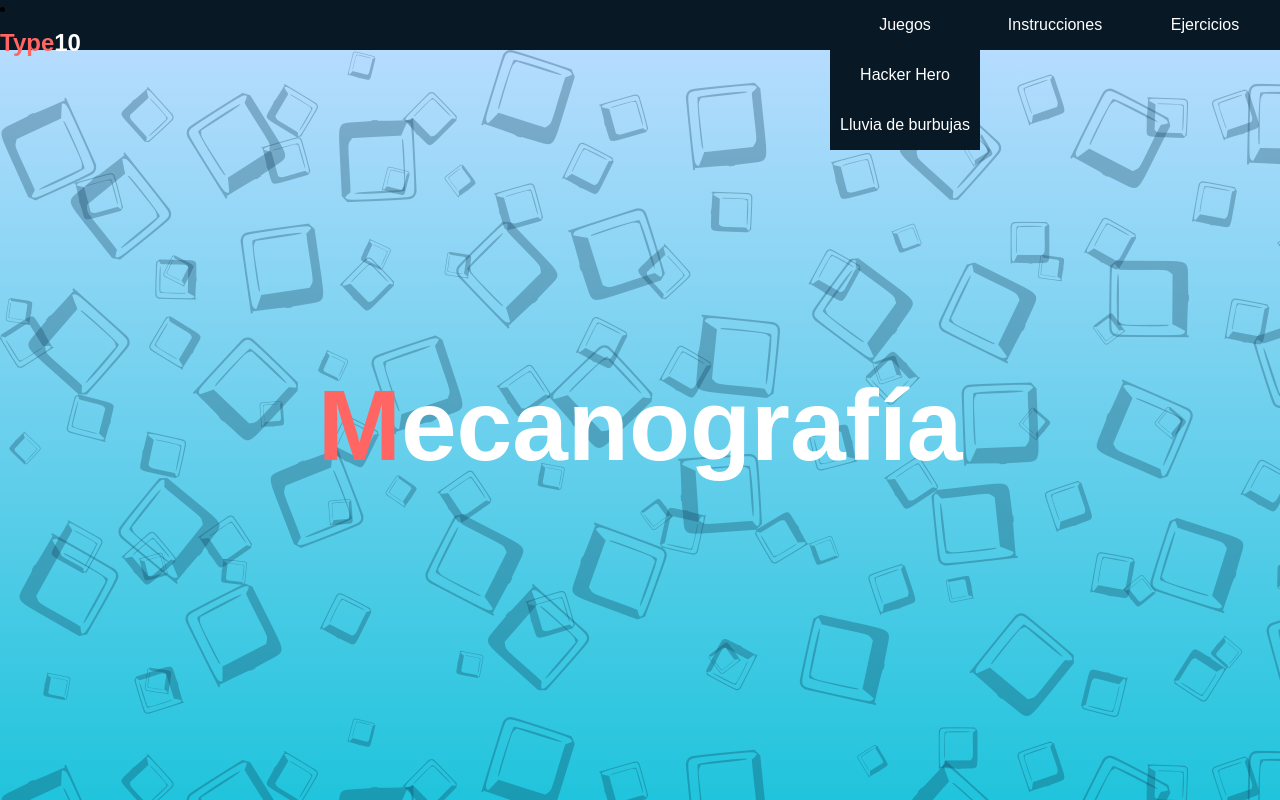
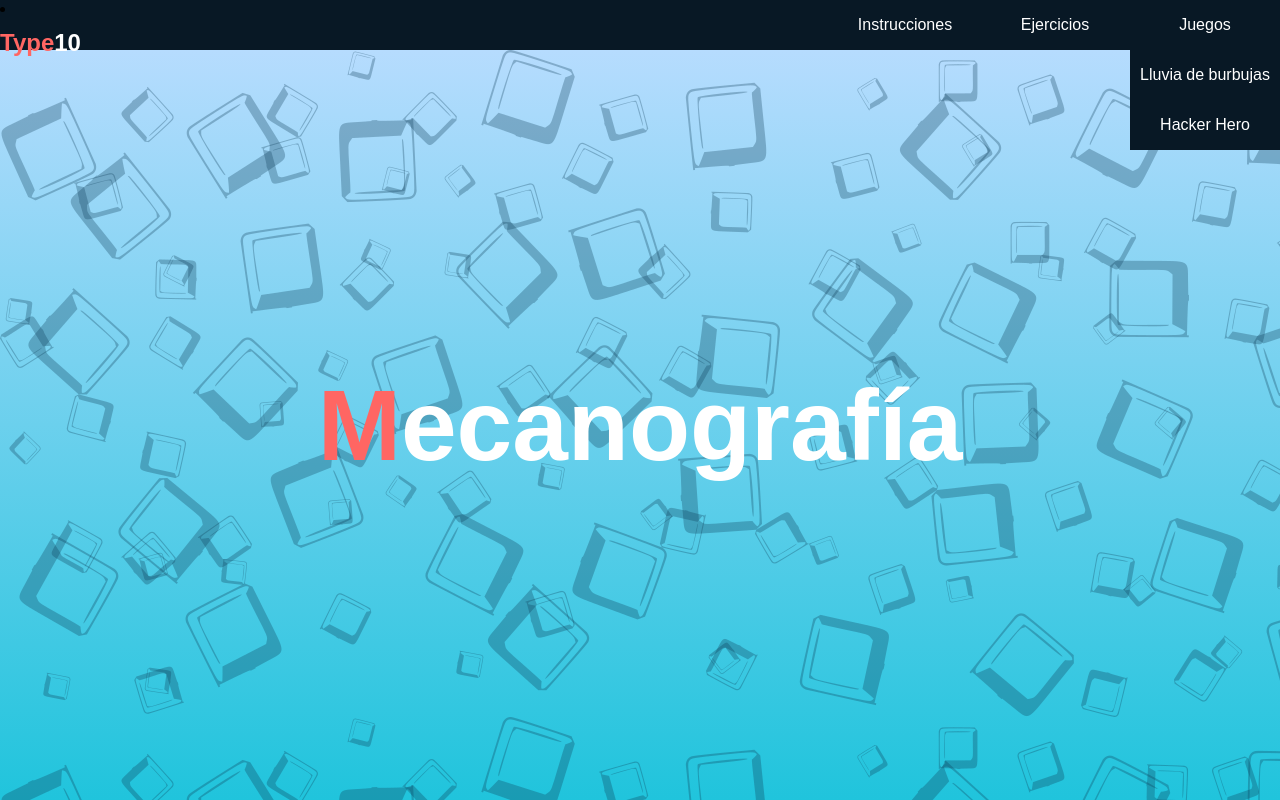
Before and after one commit to nyx-6/Type10, a React (Create React App) app: page / in a window 1280 px wide. Both pictures are taken after a click on the link "Juegos". Built offline with nearby package versions, Linux system fonts and the light colour scheme; a web font is replaced by a local one.

Commit message:
menu options updated

```diff
--- a/src/components/Menu.js
+++ b/src/components/Menu.js
@@ -10,16 +10,17 @@ function Menu() {
 
         <nav className="menu">
             <ul className="menu__main_menu">
+            <li className="menu__option"><Link to={'/instructions'} className="menu__link">Instrucciones</Link></li>
+                <li className="menu__option"><Link to={'/exercises'} className="menu__link">Ejercicios</Link></li>
                 <li className="menu__option" onMouseEnter={() => { setSubMenuVisibility('visible') }}>
                     <a href="#" className="menu__link">Juegos</a>
                     <ul className="menu__submenu" style={{ visibility: subMenuVisibility }}
                         onMouseLeave={() => { setSubMenuVisibility('hidden') }}>
+                        <li><Link to={'/bubblesgame'} className="menu__link">Lluvia de burbujas</Link></li>
                         <li><Link to={'/boomgame'} className="menu__link">Hacker Hero</Link></li>
-                        <li><Link to={'/bubblesgame'} className="menu__link">Lluvia de burbujas</Link></li>
                     </ul>
                 </li>
-                <li className="menu__option"><Link to={'/instructions'} className="menu__link">Instrucciones</Link></li>
-                <li className="menu__option"><Link to={'/exercises'} className="menu__link">Ejercicios</Link></li>
+
             </ul>
         </nav>
     );
```
